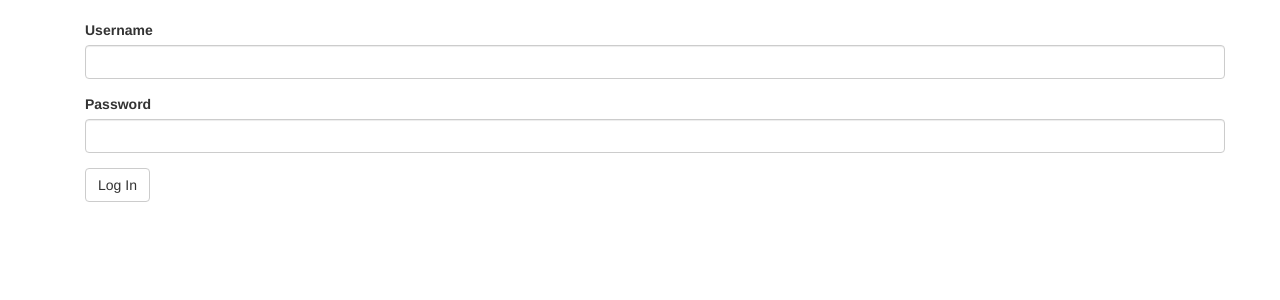
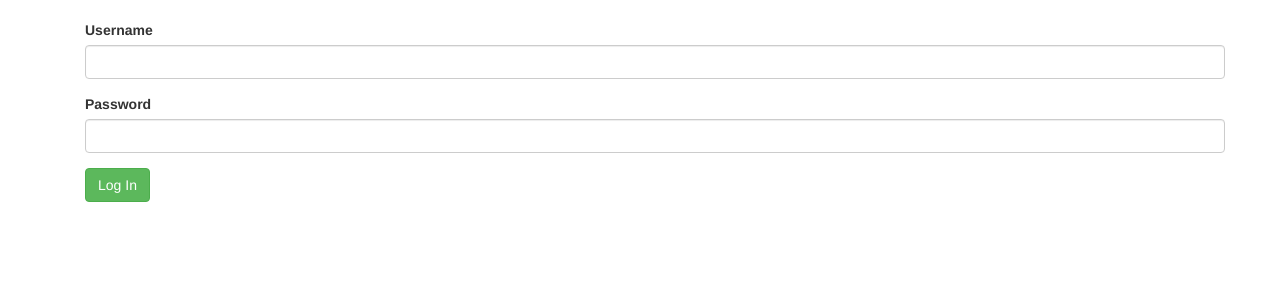
Before and after one commit to taliafawzy/16, a Flask app: page /login in a window 1280 px wide. Shown: the part 102-402 px from the top of the page. Run offline with Flask 2, Linux system fonts and the light colour scheme; some libraries are stand-ins or nearby versions.

Commit message:
greenbutton

```diff
--- a/templates/login.html
+++ b/templates/login.html
@@ -24,7 +24,7 @@
                     <div class="help-block with-errors"></div>
                 </div>
                 <div class="form-group">
-                    <button class="btn btn-default" type="submit">Log In</button>
+                    <button class="btn btn-success" type="submit">Log In</button>
                 </div>
             </form>
         </div>
```
